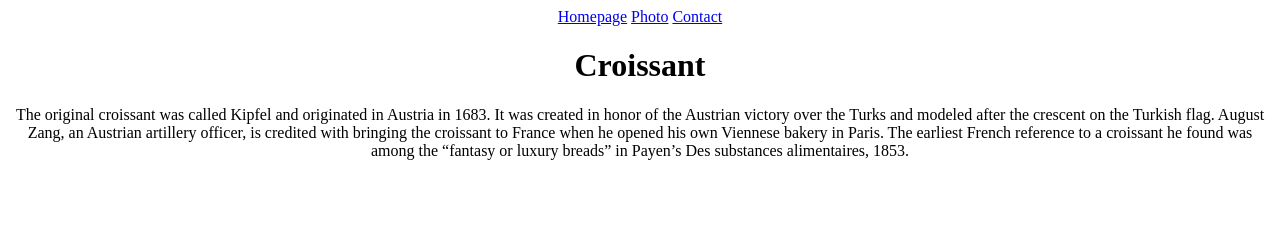
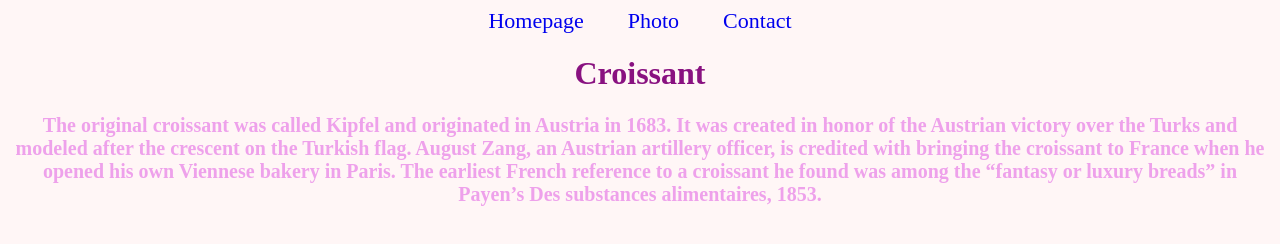
Before and after one commit to akgraham/Croissant, a plain HTML site: page index.html in a window 1280 px wide. Drawn offline with Linux system fonts and the light colour scheme.

Commit message:
Update CSS

```diff
--- a/css/style.css
+++ b/css/style.css
@@ -1,3 +1,20 @@
 body {
   text-align: center;
+  background-color: #fff6f6;
 }
+
+h1 {
+  color: #891180;
+}
+
+p {
+  color: #eea1eb;
+  font-size: 20px;
+  font-weight: bold;
+}
+
+a {
+  padding: 20px;
+  text-decoration: none;
+  font-size: 22px;
+}
```
